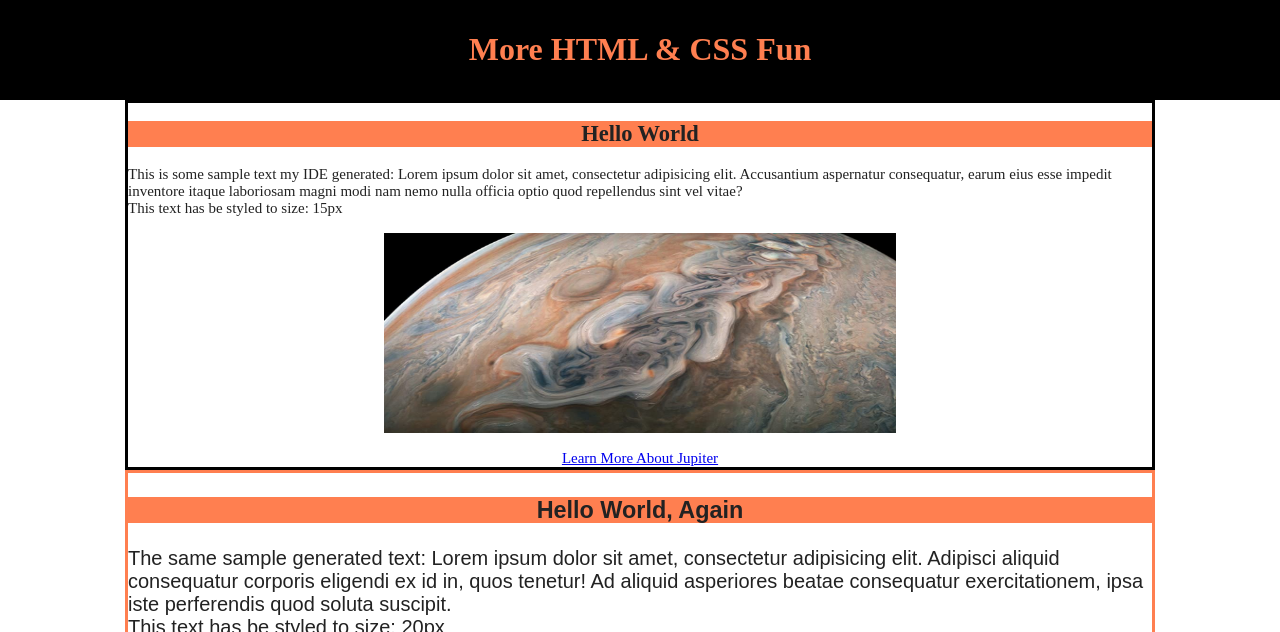
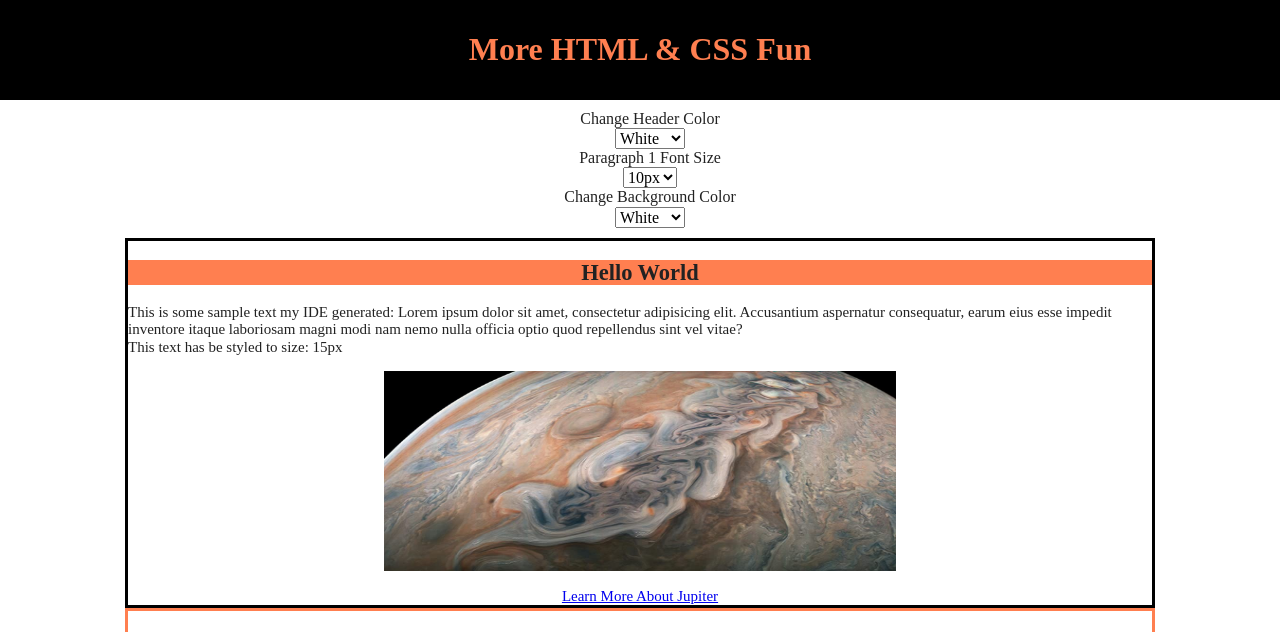
Before and after one commit to OverTheBeez/JO_CIS3034_HTM_CSS_Assignment, a website built with Parcel: page index.html in a window 1280 px wide. Shown: the top 632 px of the page. Built offline with nearby package versions, Linux system fonts and the light colour scheme.

Commit message:
Assignment Changes for Dropdown changes

```diff
--- a/css/cssPractice.css
+++ b/css/cssPractice.css
@@ -92,3 +92,9 @@
   display: block;
   padding: 10px;
 }
+
+#assignment-div {
+  text-align: center;
+  padding: 10px;
+  width: 100%;
+}
--- a/index.html
+++ b/index.html
@@ -31,6 +31,53 @@
 <header id="main-header">
   <h1> More HTML & CSS Fun </h1>
 </header>
+
+<div id="assignment-div">
+  <label>Change Header Color</label>
+  <form id="user-choice1">
+    <select name="planet" id="header-color-changer">
+    <option value="WHT">White</option>
+    <option value="BLK">Black</option>
+    <option value="RED">Red</option>
+    <option value="BLU">Blue</option>
+    <option value="PUR">Purple</option>
+    <option value="YEL">Yellow</option>
+    <option value="ORA">Orange</option>
+    <option value="GRE">Green</option>
+    </select>
+
+  </form>
+
+  <label>Paragraph 1 Font Size</label>
+  <form id="user-choice2">
+    <select name="planet" id="paragraph1-font-size-changer">
+    <option value="MER">10px</option>
+    <option value="VEN">20px</option>
+    <option value="EAR">30px</option>
+    <option value="MAR">40px</option>
+    <option value="JUP">50px</option>
+    <option value="SAT">60px</option>
+    <option value="URA">70px</option>
+    <option value="NEP">80px</option>
+    </select>
+
+  </form>
+
+  <label>Change Background Color</label>
+  <form id="user-choice3">
+    <select name="planet" id="background-color-changer">
+      <option value="WHT">White</option>
+      <option value="BLK">Black</option>
+      <option value="RED">Red</option>
+      <option value="BLU">Blue</option>
+      <option value="PUR">Purple</option>
+      <option value="YEL">Yellow</option>
+      <option value="ORA">Orange</option>
+      <option value="GRE">Green</option>
+    </select>
+
+  </form>
+</div>
 
 <div id="first-div"> <!-- Start 1st Div -->
   <h2 id="hello-world">Hello World</h2>
```
